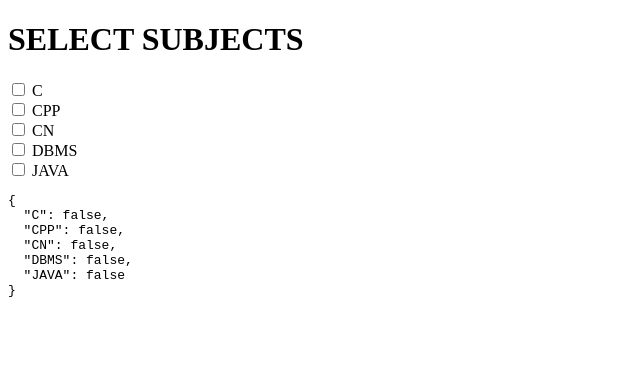
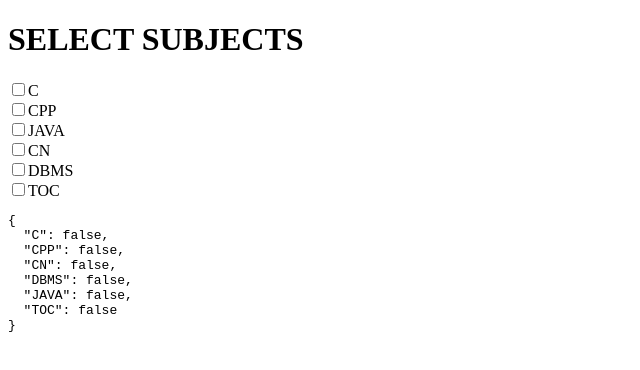
Before and after one commit to karanjoshi-kj/REACT, a React (Vite) app in the folder demo/: page / in a window 1280 px wide. Shown: the top 370 px of the page, without its empty margins (0-640 px from the left). Built offline with nearby package versions, Linux system fonts and the light colour scheme.

Commit message:
STRINGIFY QUESTION PRATICE

```diff
--- a/demo/src/components/FORMS/Stringify.jsx
+++ b/demo/src/components/FORMS/Stringify.jsx
@@ -1,12 +1,15 @@
 import React, { useState } from 'react'
 
 const Stringify = () => {
+
+  const subjects = ["C" , "CPP" , "JAVA" , "CN" , "DBMS" , "TOC"];
     const [selectedSub, isselectedSub] = useState({
         "C": false,
         "CPP": false,
         "CN": false,
         "DBMS": false,
         "JAVA": false,
+        "TOC": false,
     });
 
     const handleChange = (e) => {
@@ -34,15 +37,13 @@ const Stringify = () => {
     <div>
       <h1>SELECT SUBJECTS</h1>
 
-      <input type="checkbox" name="C" checked={selectedSub.C} onChange={handleChange} /> C
-      <br/>
-      <input type="checkbox" name="CPP" checked={selectedSub.CPP} onChange={handleChange} /> CPP
-      <br/>
-      <input type="checkbox" name="CN" checked={selectedSub.CN} onChange={handleChange} /> CN
-      <br/>
-      <input type="checkbox" name="DBMS" checked={selectedSub.DBMS} onChange={handleChange} /> DBMS
-      <br/>
-      <input type="checkbox" name="JAVA" checked={selectedSub.JAVA} onChange={handleChange} /> JAVA
+      {subjects.map((Subject , index)=>(
+        <div key={index}>
+          <input type="checkbox" name={subjects[index]} checked={selectedSub[subjects[index]]} onChange={handleChange}/>
+          {subjects[index]}
+          <br/>
+        </div>
+      ))}
 
 
       <pre>{JSON.stringify(selectedSub , null , 2)}</pre>
```
